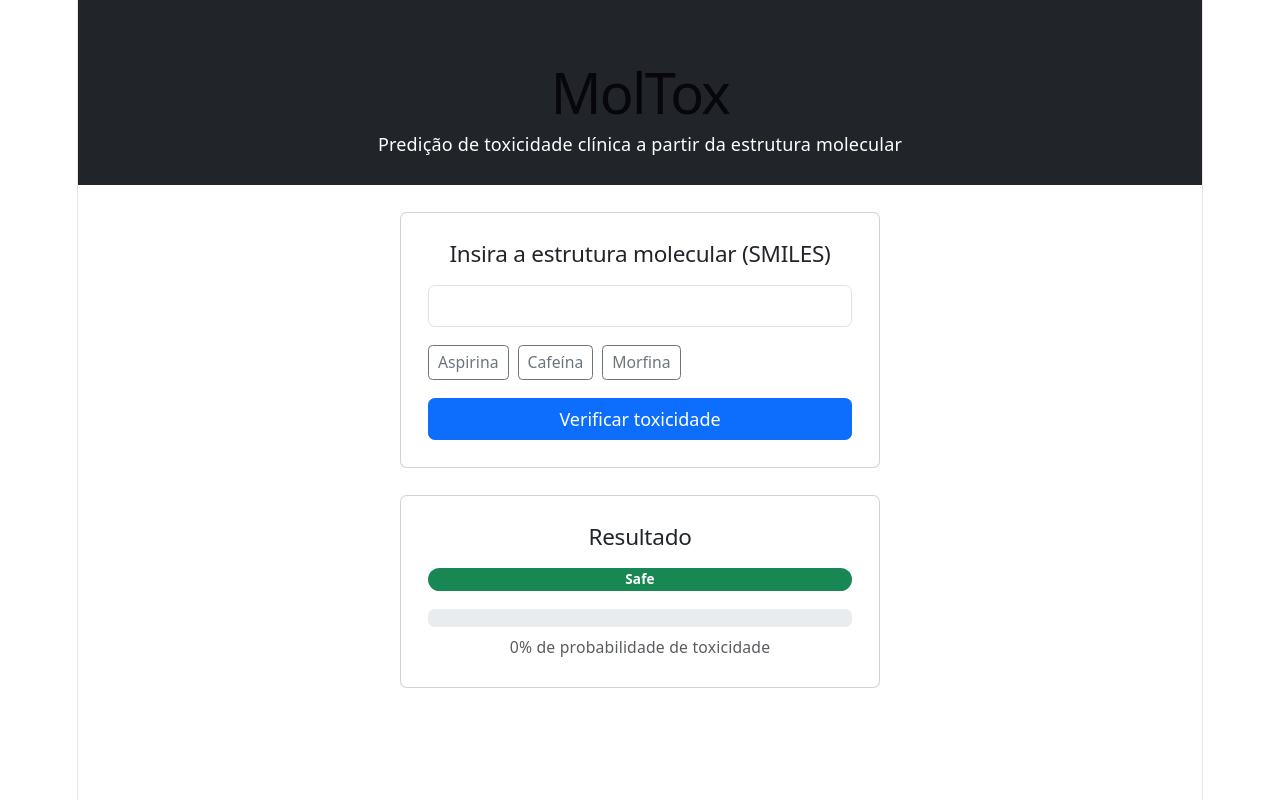
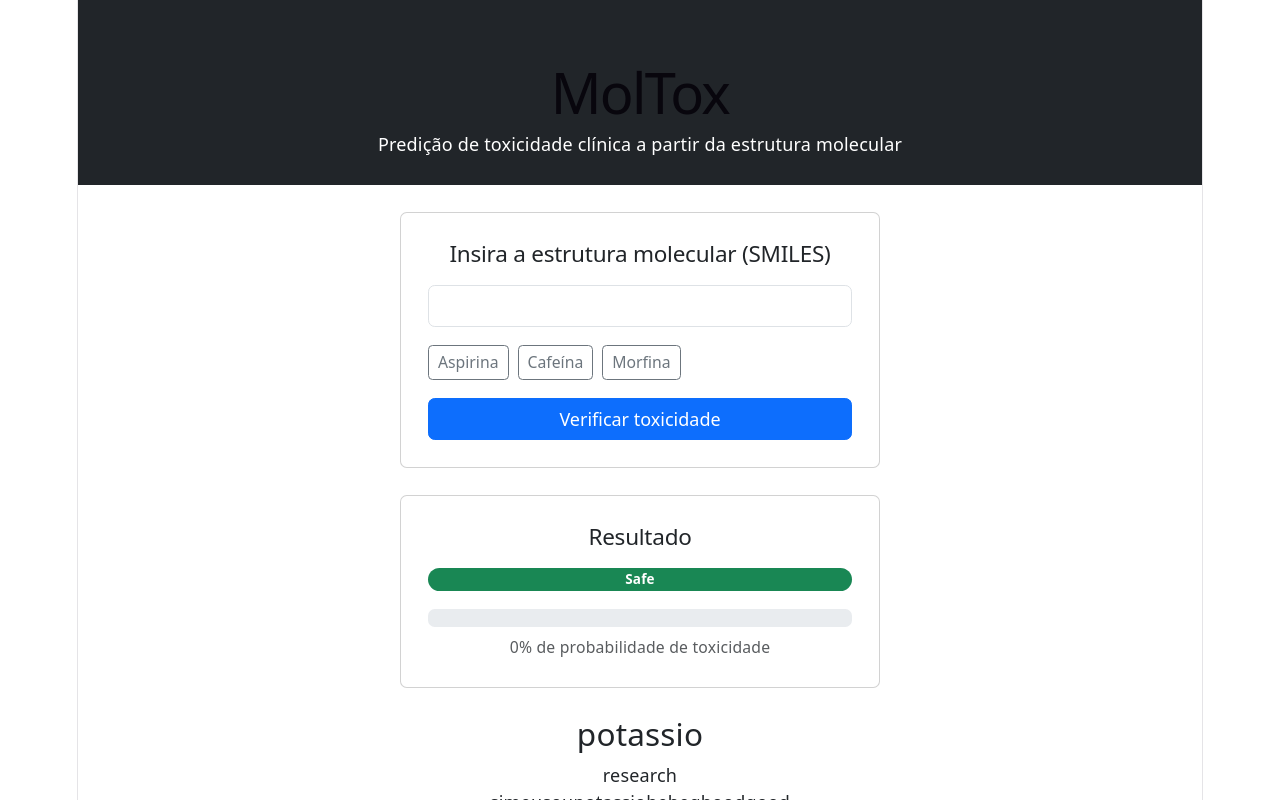
Before and after one commit to LFelipeRamos/MolTox, a React (Vite) app: page / in a window 1280 px wide. Shown: the top 800 px of the page. Built offline with nearby package versions, Linux system fonts and the light colour scheme.

Commit message:
feat: integra listagem de resultados ao app

```diff
--- a/src/App.tsx
+++ b/src/App.tsx
@@ -1,5 +1,7 @@
 import SmilesForm from './components/SmilesForm';
 import ToxicityCard from './components/ToxicityCard';
+import SearchResults from './components/SearchResults';
+import { mockSearchResults } from './data/mockSearchResults';
 
 function App() {
   return (
@@ -14,6 +16,8 @@ function App() {
       <main>
         <SmilesForm />
         <ToxicityCard pred={0} score={0} />
+
+        <SearchResults results={mockSearchResults} />
       </main>
     </div>
   );
--- /dev/null
+++ b/src/components/SearchResults.tsx
@@ -0,0 +1,23 @@
+import type { SearchResult } from "../types/SearchResult";
+import CompoundCard from "./CompoundCard";
+
+interface SearchResultsProps {
+  results: SearchResult[];
+}
+
+function SearchResults(props: SearchResultsProps) {
+  const results = props.results;
+
+  if (results.length === 0) {
+    return <p>Nenhum resultado encontrado</p>;
+  }
+
+  return results.map((result) => (
+    <CompoundCard
+      key={result.id}
+      result={result}
+    />
+  ));
+}
+
+export default SearchResults;
```
Also changed, not shown: 1 other file (tests, documents, lock files or other folders).
